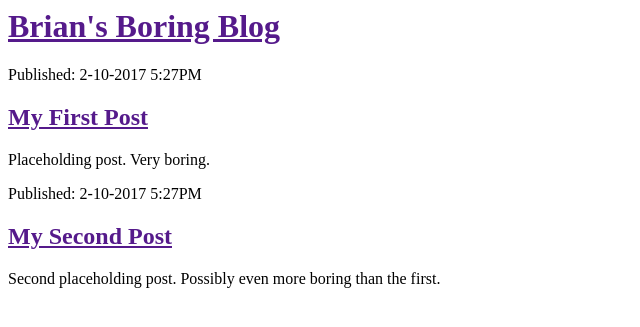
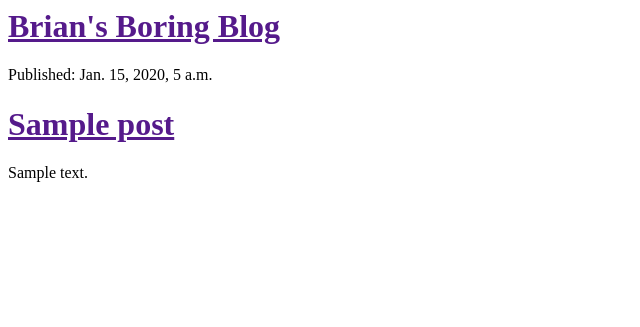
Before and after one commit to brian-buccellato/sportzngrub, a Django app: template blog/templates/blog/post_list.html in a window 1280 px wide. Shown: the top 327 px of the page, without its empty margins (0-640 px from the left). Run offline with Django 3.2, Linux system fonts and the light colour scheme; the template is opened without the code that fills it: values that come from a table or form of the project are taken from there, others are empty; tables that the repository leaves empty hold one stand-in row (values such as "Sample post").

Commit message:
Templates now display from database

```diff
--- a/blog/templates/blog/post_list.html
+++ b/blog/templates/blog/post_list.html
@@ -6,15 +6,12 @@
 		<div>
 			<h1><a href="">Brian's Boring Blog</a></h1>
 		</div>
-		<div>
-			<p>Published: 2-10-2017 5:27PM</p>
-			<h2><a href="">My First Post</a></h2>
-			<p>Placeholding post.  Very boring.</p>
-		</div>
-		<div>
-			<p>Published: 2-10-2017 5:27PM</p>
-			<h2><a href="">My Second Post</a></h2>
-			<p>Second placeholding post.  Possibly even more boring than the first.</p>
-		</div>
+		{% for post in posts %}
+			<div>
+				<p>Published: {{ post.published_date }}</p>
+				<h1><a href="">{{ post.title }}</a></h1>
+				<p>{{ post.text | linebreaksbr }}</p>
+			</div>
+		{% endfor %}
 	</body>
 </html>
--- a/blog/views.py
+++ b/blog/views.py
@@ -1,5 +1,7 @@
 from django.shortcuts import render
+from django.utils import timezone
+from .models import Post
 
-# Create your views here.
 def post_list(request):
-    return render(request, 'blog/post_list.html', {})
+    posts = Post.objects.filter(published_date__lte=timezone.now()).order_by('published_date')
+    return render(request, 'blog/post_list.html', {'posts': posts})
```
